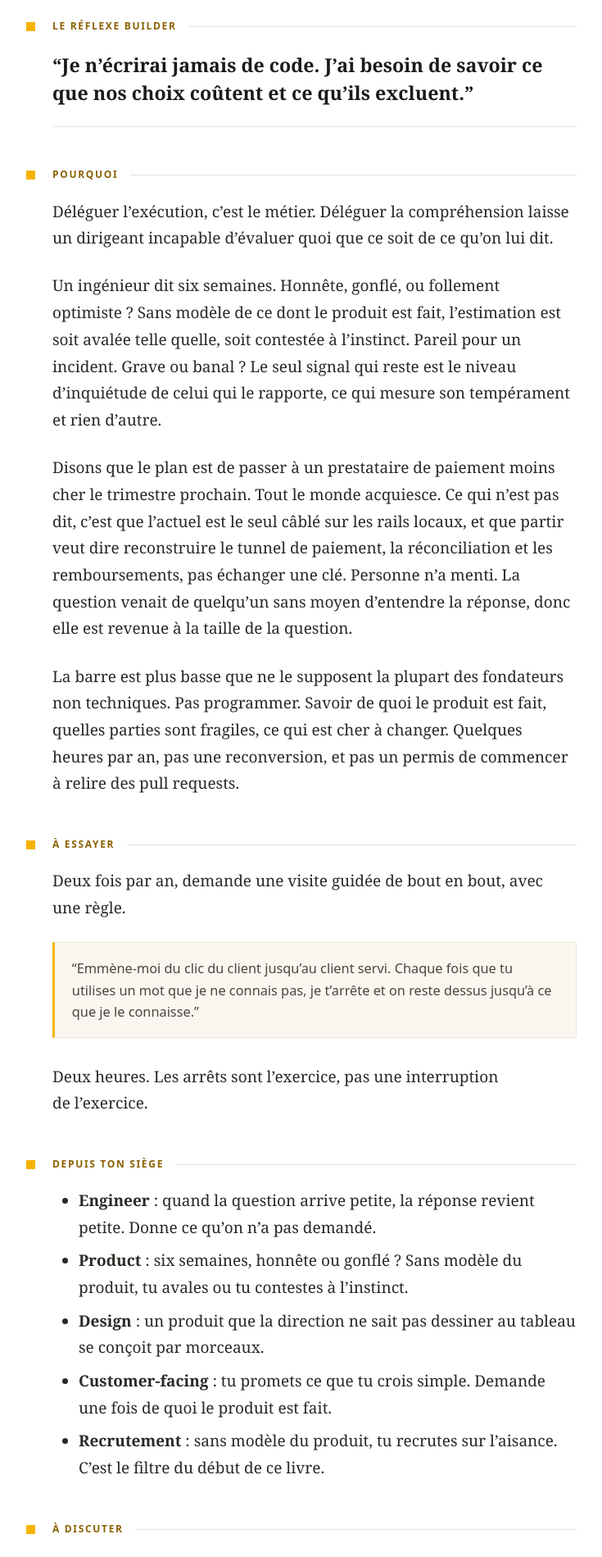
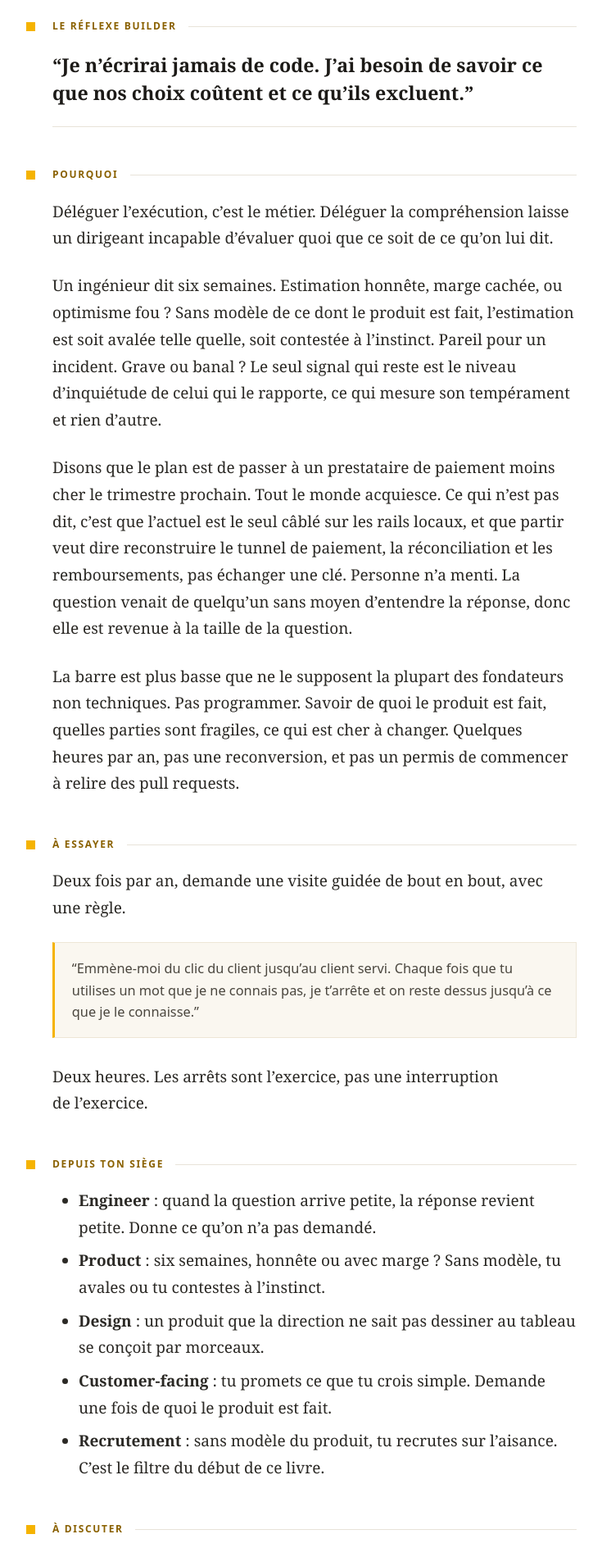
Before and after one commit to luuuc/build-here-book, a Jekyll site: the page built from _chapters/10-04-un-fondateur-ne-delegue-pas-la-comprehension.md, in a window 1280 px wide. Shown: the part 503-2402 px from the top of the page at 82% size, without its empty margins (256-991 px from the left). Built offline with Jekyll 4.4.1, drawn with Linux system fonts in a browser that asks for light colours.

Commit message:
fix: des mots qui portaient une seconde lecture involontaire
Ce que tu racontes suggère d'inventer, là où la phrase demande de signer
un récit vrai. Cette moitié se fait sauter est vulgaire au premier degré.
Gonflé qualifiait l'ingénieur au lieu de son estimation.

```diff
--- a/_chapters/10-04-un-fondateur-ne-delegue-pas-la-comprehension.md
+++ b/_chapters/10-04-un-fondateur-ne-delegue-pas-la-comprehension.md
@@ -29,7 +29,7 @@ La confiance est réelle et souvent méritée. Elle sert aussi de permission de
 
 Déléguer l'exécution, c'est le métier. Déléguer la compréhension laisse un dirigeant incapable d'évaluer quoi que ce soit de ce qu'on lui dit.
 
-Un ingénieur dit six semaines. Honnête, gonflé, ou follement optimiste ? Sans modèle de ce dont le produit est fait, l'estimation est soit avalée telle quelle, soit contestée à l'instinct. Pareil pour un incident. Grave ou banal ? Le seul signal qui reste est le niveau d'inquiétude de celui qui le rapporte, ce qui mesure son tempérament et rien d'autre.
+Un ingénieur dit six semaines. Estimation honnête, marge cachée, ou optimisme fou ? Sans modèle de ce dont le produit est fait, l'estimation est soit avalée telle quelle, soit contestée à l'instinct. Pareil pour un incident. Grave ou banal ? Le seul signal qui reste est le niveau d'inquiétude de celui qui le rapporte, ce qui mesure son tempérament et rien d'autre.
 
 Disons que le plan est de passer à un prestataire de paiement moins cher le trimestre prochain. Tout le monde acquiesce. Ce qui n'est pas dit, c'est que l'actuel est le seul câblé sur les rails locaux, et que partir veut dire reconstruire le tunnel de paiement, la réconciliation et les remboursements, pas échanger une clé. Personne n'a menti. La question venait de quelqu'un sans moyen d'entendre la réponse, donc elle est revenue à la taille de la question.
 
@@ -46,7 +46,7 @@ Deux heures. Les arrêts sont l'exercice, pas une interruption de l'exercice.
 ## Depuis ton siège
 
 - **Engineer** : quand la question arrive petite, la réponse revient petite. Donne ce qu'on n'a pas demandé.
-- **Product** : six semaines, honnête ou gonflé ? Sans modèle du produit, tu avales ou tu contestes à l'instinct.
+- **Product** : six semaines, honnête ou avec marge ? Sans modèle, tu avales ou tu contestes à l'instinct.
 - **Design** : un produit que la direction ne sait pas dessiner au tableau se conçoit par morceaux.
 - **Customer-facing** : tu promets ce que tu crois simple. Demande une fois de quoi le produit est fait.
 - **Recrutement** : sans modèle du produit, tu recrutes sur l'aisance. C'est le filtre du début de ce livre.
```
Also changed, not shown: CONTRIBUTING.md (+1 -1 lines), _chapters/02-03-ton-code-nest-pas-ton-bebe.md (+1 -1 lines), _chapters/12-01-une-audience-met-plus-de-temps-a-se-construire-quun-produit.md (+2 -2 lines), _chapters/14-02-un-avis-nest-pas-un-artefact.md (+1 -1 lines), _chapters/a1-comment-ecrire-une-entree.md (+1 -1 lines), about.md (+1 -1 lines).
